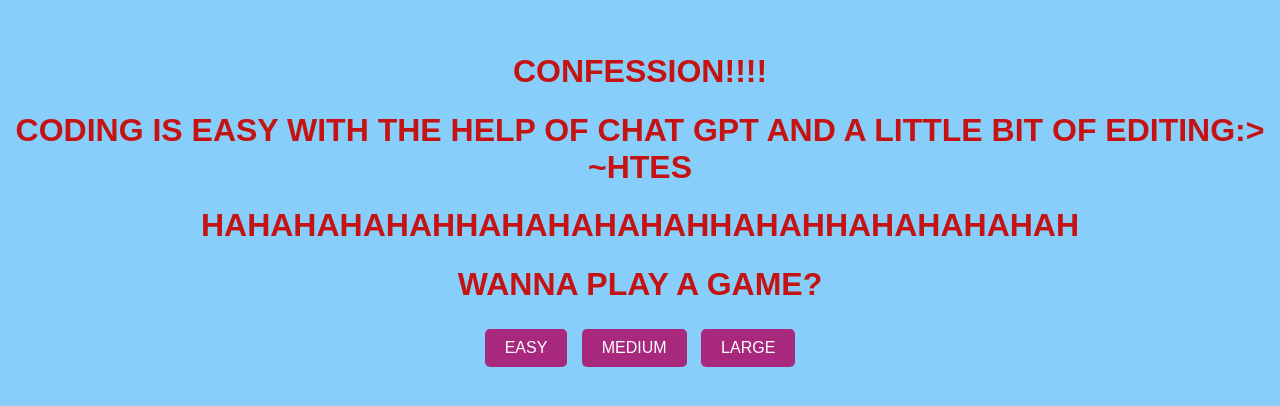
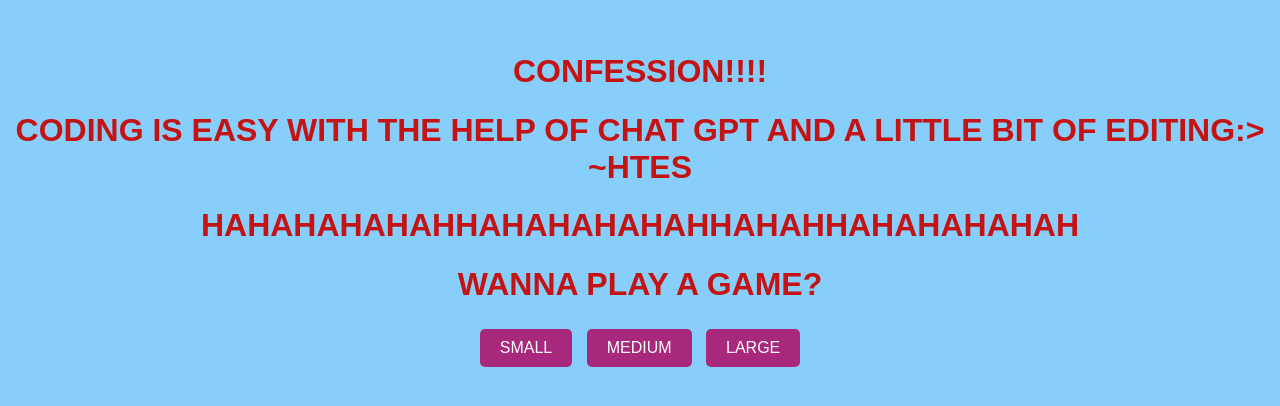
Before and after one commit to zetzu11/NUMBER-GUESSING-GAME, a plain HTML site: page index.html in a window 1280 px wide. Shown: the part 198-604 px from the top of the page. Drawn offline with Linux system fonts and the light colour scheme.

Commit message:
Update index.html

```diff
--- a/index.html
+++ b/index.html
@@ -70,7 +70,7 @@
         <h1>CODING IS EASY WITH THE HELP OF CHAT GPT AND A LITTLE BIT OF EDITING:>  ~HTES</h1>
         <h1>HAHAHAHAHAHHAHAHAHAHAHHAHAHHAHAHAHAHAH</h1>
         <h1>WANNA PLAY A GAME?</h1>
-        <button onclick="setDifficulty(50)">EASY</button>
+        <button onclick="setDifficulty(50)">SMALL</button>
         <button onclick="setDifficulty(100)">MEDIUM</button>
         <button onclick="setDifficulty(500)">LARGE </button>
     </div>
```
